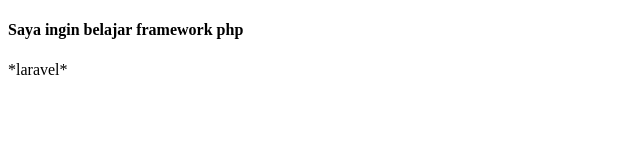
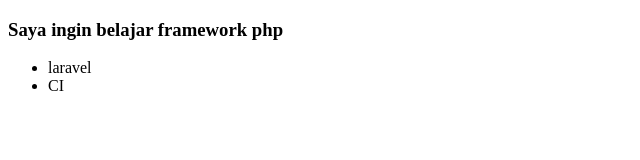
Before and after one commit to ieuadi/latihan-git, a plain HTML site: page test1.html in a window 1280 px wide. Shown: the whole page, without its empty margins (0-640 px from the left). Drawn offline with Linux system fonts and the light colour scheme.

Commit message:
menambahkan dan mengedit

```diff
--- a/test1.html
+++ b/test1.html
@@ -7,9 +7,10 @@
     <title>latihan 1</title>
 </head>
 <body>
-    <h4> Saya ingin belajar framework php</h4>
-    <p>
-        *laravel*
-    </p>
+    <h3> Saya ingin belajar framework php</h4>
+    <ul>
+        <li>laravel</li>
+        <li>CI</li>
+    </ul>
 </body>
 </html>
```
